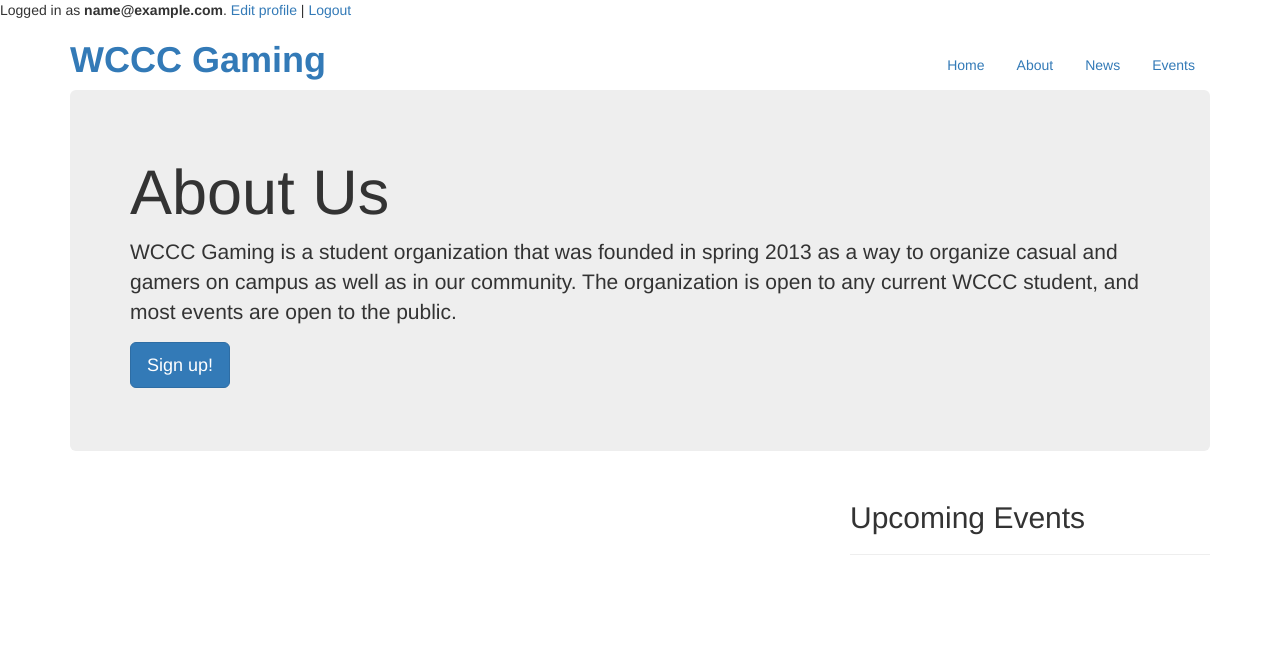
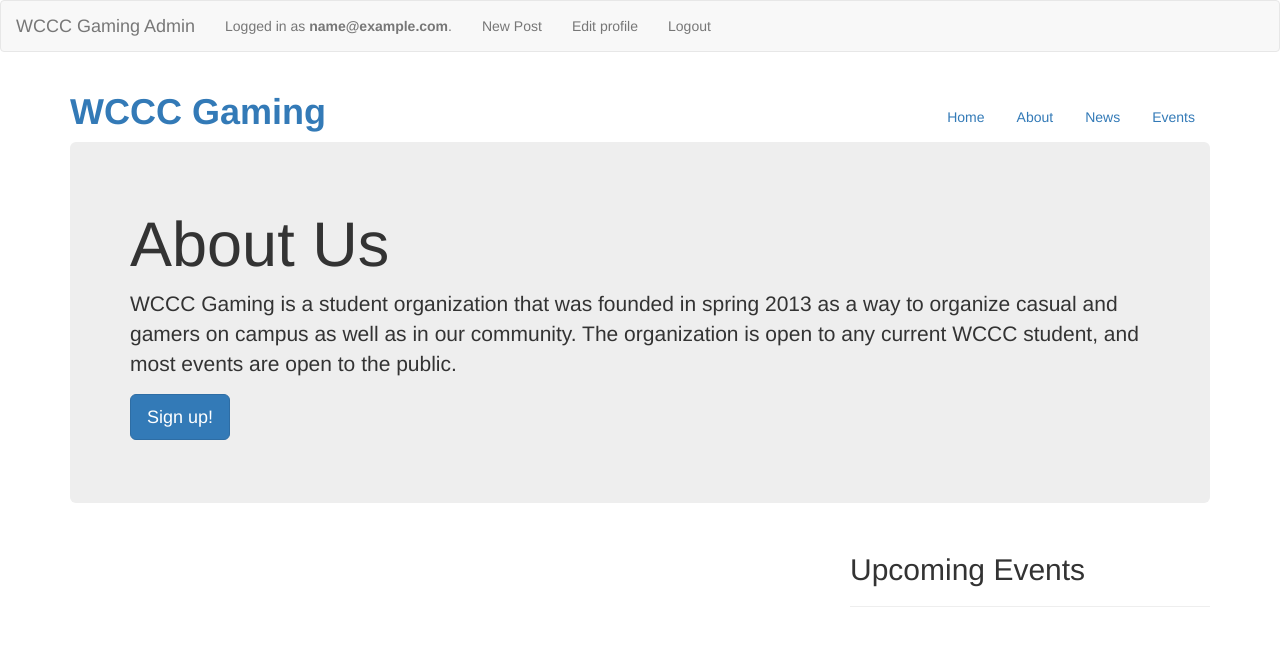
Before and after one commit to aslezak-old/wccc-gaming, a Rails app: page / in a window 1280 px wide. Shown: the top 646 px of the page. Run offline with Rails 7, Linux system fonts and the light colour scheme; the visitor is signed in with stand-in values (Sample User, id 1); data that the repository does not hold is empty; style sheets or scripts are compiled from the project's sources; some libraries are stand-ins or nearby versions.

Commit message:
bootstrapped the admin navbar

```diff
--- a/app/views/layouts/application.html.erb
+++ b/app/views/layouts/application.html.erb
@@ -8,14 +8,17 @@
 </head>
 <body>
 
-<% if user_signed_in? %>
-  Logged in as <strong><%= current_user.email %></strong>.
-  <%= link_to 'Edit profile', edit_user_registration_path, :class => 'navbar-link' %> |
-  <%= link_to "Logout", destroy_user_session_path, method: :delete, :class => 'navbar-link'  %>
-<% else %>
-  <%= link_to "Sign up", new_user_registration_path, :class => 'navbar-link'  %> |
-  <%= link_to "Login", new_user_session_path, :class => 'navbar-link'  %>
-<% end %>
+  <% if user_signed_in? %>
+    <nav class="navbar navbar-default" role="navigation">
+      <%= link_to "WCCC Gaming Admin", root_path, :class => 'navbar-brand' %>
+      <p class="navbar-text">Logged in as <strong><%= current_user.email %></strong>.</p>
+      <ul class="nav navbar-nav">
+        <li><%= link_to "New Post", new_post_path, :class => 'navbar-link' %></li>
+        <li><%= link_to 'Edit profile', edit_user_registration_path, :class => 'navbar-link' %></li>
+        <li><%= link_to "Logout", destroy_user_session_path, method: :delete, :class => 'navbar-link'  %></li>
+      </ul>
+    </nav>
+  <% end %>
 
 <div class="container">
 <div class="row">
```
Also changed, not shown: app/views/posts/new.html.erb (+13 -8 lines).
